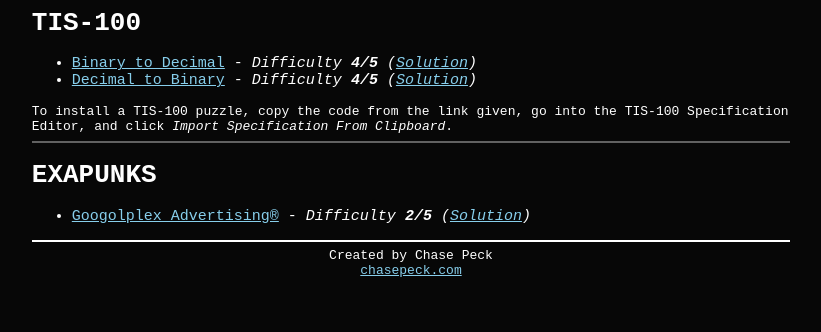
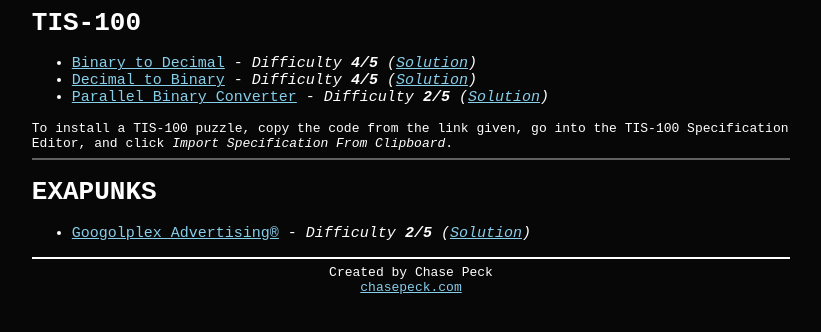
Before and after one commit to chasepeck/zachtronics-puzzles, a plain HTML site: page index.html in a window 1280 px wide. Shown: the part 390-722 px from the top of the page, without its empty margins (229-1050 px from the left). Drawn offline with Linux system fonts and the light colour scheme.

Commit message:
Parallel Binary Converter

```diff
--- a/index.html
+++ b/index.html
@@ -32,6 +32,7 @@
         <ul>
             <li><a href="https://gist.githubusercontent.com/chasepeck/7d581d525cc2145511353066a39f1549/raw/acc9fcbf3acff45294b1aa858994084e8281b030/tis100-binary_to_decimal">Binary to Decimal</a> - <i>Difficulty <b>4/5</b></i> <i>(<a href="https://youtu.be/UMF7xP0ETwk">Solution</a>)</i></li>
             <li><a href="https://gist.githubusercontent.com/chasepeck/199b11b51b78f162977f2996ff54a4dd/raw/1eaa9c55c6fca3711e40b8e1bd7f94dab6d84f2b/tis100-decimal_to_binary">Decimal to Binary</a> - <i>Difficulty <b>4/5</b></i> <i>(<a href="https://youtu.be/_IYgBxsYNGA">Solution</a>)</i></li>
+            <li><a href="https://gist.githubusercontent.com/chasepeck/4bf3a970dc5c3701ed55626d1b8b8cac/raw/8f5c4ac84215455eb86929e355279246d4463e69/tis100-parallel_binary_converter">Parallel Binary Converter</a> - <i>Difficulty <b>2/5</b></i> <i>(<a href="https://youtu.be/GHGdLYP9YaQ">Solution</a>)</i></li>
         </ul>
         To install a TIS-100 puzzle, copy the code from the link given, go into the TIS-100 Specification Editor, and click <i>Import Specification From Clipboard</i>.
         <hr style="border: 1px solid rgb(97, 97, 97);">
```
Also changed, not shown: 1 other file.
